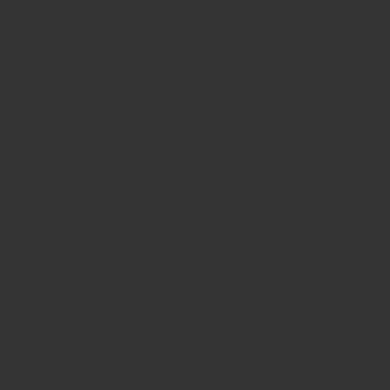
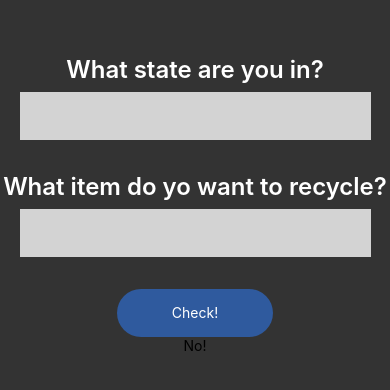
Before and after one commit to dlinds/recycl, a React Native app in the folder mobileui/: screen / in a window 390 px wide. Shown: the part 218-608 px from the top of the page. Built offline with nearby package versions, Linux system fonts and the light colour scheme.

Commit message:
basin interface, call API

```diff
--- a/mobileui/App.tsx
+++ b/mobileui/App.tsx
@@ -1,7 +1,49 @@
-import React from 'react'
-import { SafeAreaView, StatusBar, ScrollView, StyleSheet } from 'react-native'
+import React, { useEffect, useState } from 'react'
+import {
+  SafeAreaView,
+  StatusBar,
+  ScrollView,
+  StyleSheet,
+  Text,
+  TextInput,
+  View,
+  Pressable,
+} from 'react-native'
+
+const callApi = async (item: string, state: string) => {
+  const response = await fetch(
+    `https://dlinds.ngrok.dev/CanIRecycle?state=${state}&item=${item}`
+  )
+  const json = await response
+    .json()
+    .then(res => {
+      return res
+    })
+    .catch(err => {
+      console.log({ err })
+    })
+
+  return json
+}
 
 function App(): JSX.Element {
+  const [toDisplay, setToDisplay] = useState<any>()
+
+  const makeCall = () => {
+    console.log('calling')
+    callApi(item, usState)
+      .then(res => {
+        console.log({ res })
+        setToDisplay(res.isRecyclable)
+      })
+      .catch(err => {
+        console.log({ err })
+      })
+  }
+
+  const [usState, setUsState] = useState('')
+  const [item, setItem] = useState('')
+
   return (
     <SafeAreaView style={styles.backgroundStyle}>
       <StatusBar
@@ -11,7 +53,20 @@ function App(): JSX.Element {
       <ScrollView
         contentInsetAdjustmentBehavior="automatic"
         style={styles.backgroundStyle}
-      ></ScrollView>
+        contentContainerStyle={styles.contentContainer}
+      >
+        <Text style={styles.sectionTitle}>What state are you in?</Text>
+        <TextInput style={styles.input} onChangeText={setUsState} />
+        <Text style={styles.sectionTitle}>
+          What item do yo want to recycle?
+        </Text>
+        <TextInput style={styles.input} onChangeText={setItem} />
+        <Pressable style={styles.submitButton} onPressIn={() => makeCall()}>
+          <Text style={{ color: styles.sectionTitle.color }}>Check!</Text>
+        </Pressable>
+
+        <Text>{toDisplay === true ? 'Yes!' : 'No!'}</Text>
+      </ScrollView>
     </SafeAreaView>
   )
 }
@@ -21,21 +76,33 @@ const styles = StyleSheet.create({
     backgroundColor: '#333',
     flex: 1,
   },
-  sectionContainer: {
-    marginTop: 32,
+  contentContainer: {
+    flex: 1,
+    justifyContent: 'center',
+    alignItems: 'center',
+  },
+  input: {
+    marginBottom: 32,
+    marginTop: 8,
     paddingHorizontal: 24,
+    backgroundColor: 'lightgrey',
+    height: 48,
+    width: '90%',
   },
   sectionTitle: {
     fontSize: 24,
     fontWeight: '600',
+    color: '#fff',
   },
-  sectionDescription: {
-    marginTop: 8,
-    fontSize: 18,
-    fontWeight: '400',
-  },
-  highlight: {
-    fontWeight: '700',
+  submitButton: {
+    zIndex: 10,
+    backgroundColor: '#2f5a9e',
+    borderRadius: 24,
+    elevation: 4,
+    height: 48,
+    width: '40%',
+    justifyContent: 'center',
+    alignItems: 'center',
   },
 })
 
```
